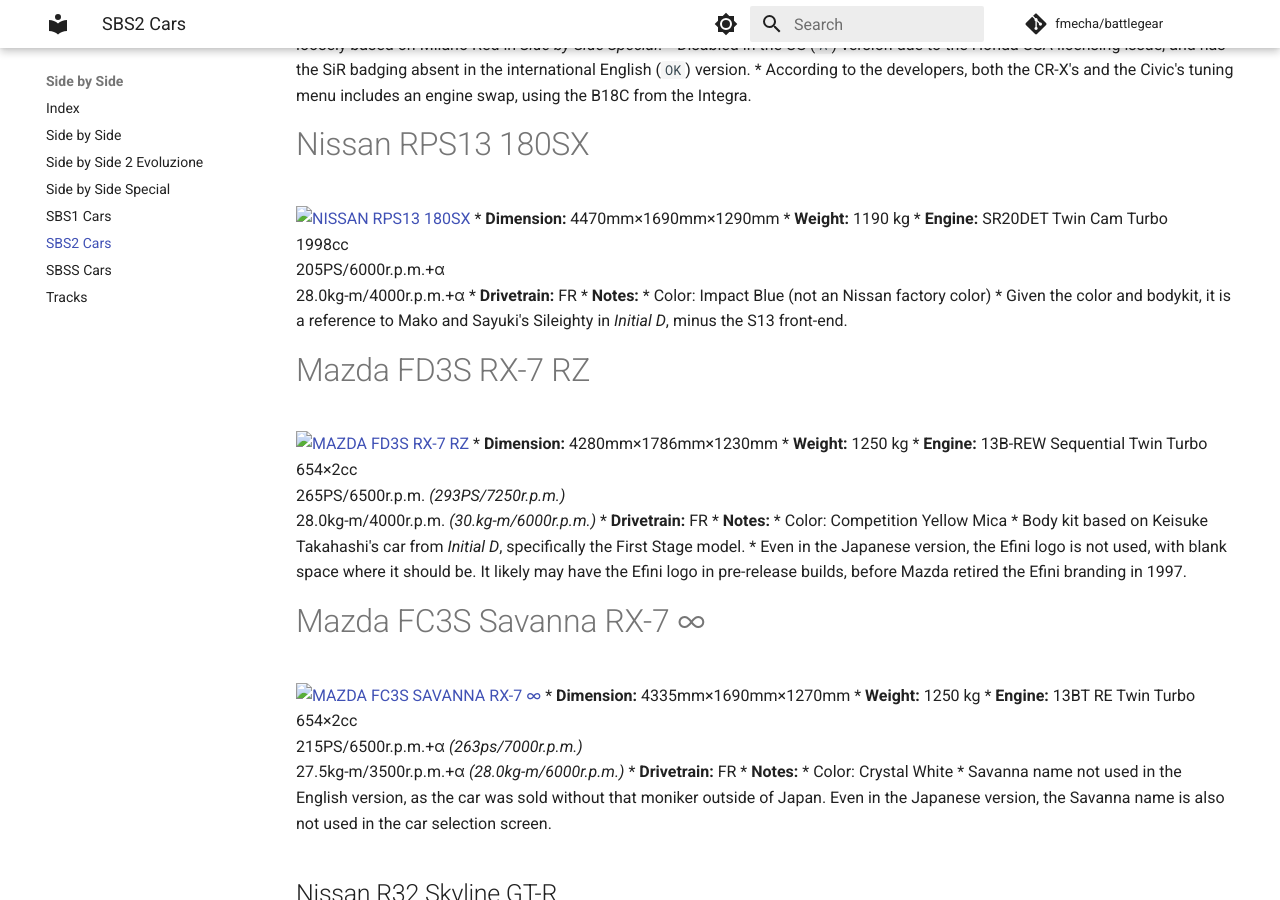
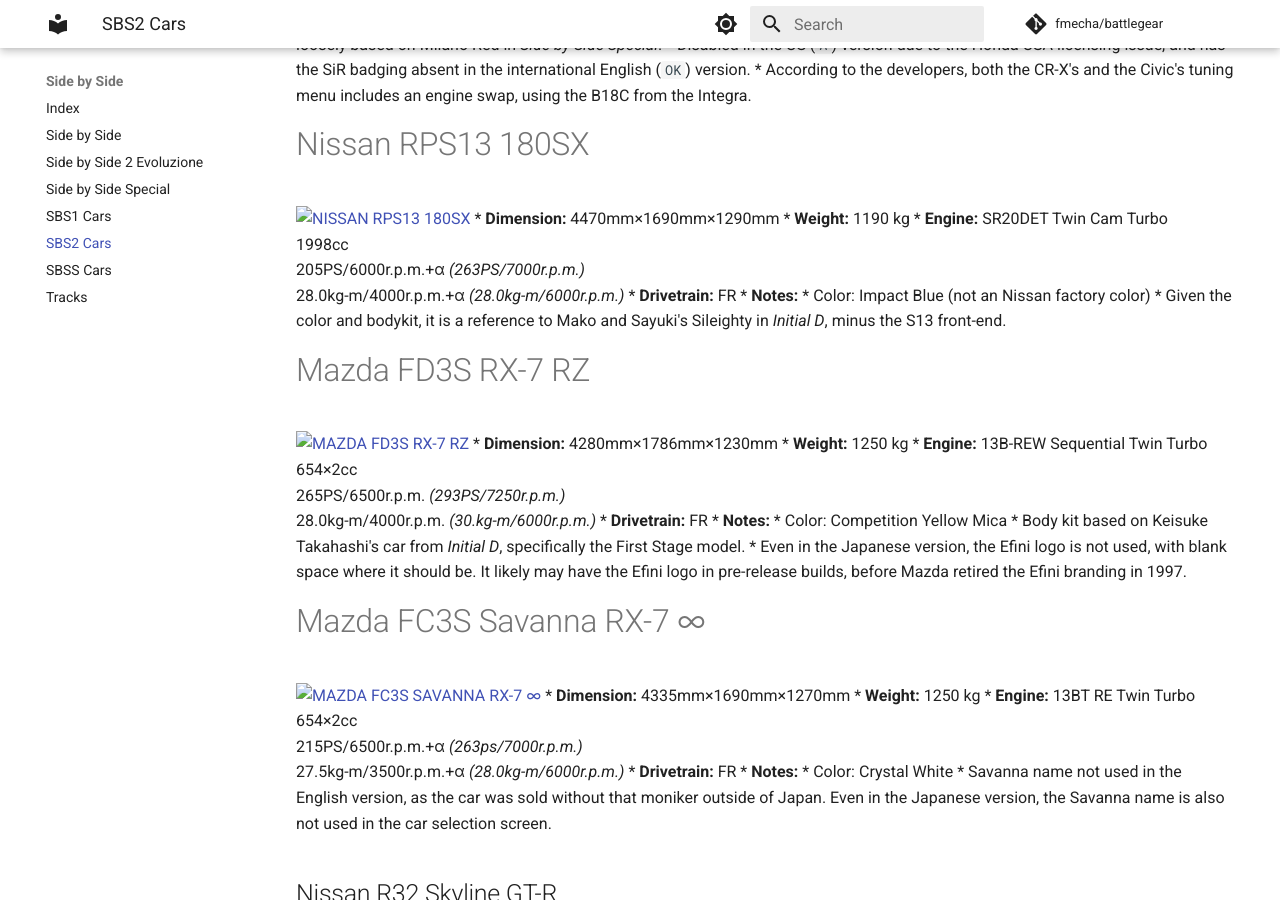
Before and after one commit to FMecha/battlegear, an MkDocs documentation site: the page built from docs/sidebs/sbs2_car.md, in a window 1280 px wide and 900 px high, scrolled down 1552 px. Built offline with MkDocs 1.6.1 and Material for MkDocs 9.7.7, drawn with Linux system fonts in a browser that asks for light colours; comment, search, counter and statistics services are not loaded.

Commit message:
forgot the 180SX tuned specs

```diff
--- a/docs/sidebs/sbs2_car.md
+++ b/docs/sidebs/sbs2_car.md
@@ -74,8 +74,8 @@
 * **Weight:** 1190 kg
 * **Engine:** SR20DET Twin Cam Turbo
     <br>1998cc
-    <br>205PS/6000r.p.m.+α
-    <br>28.0kg-m/4000r.p.m.+α
+    <br>205PS/6000r.p.m.+α *(263PS/7000r.p.m.)*
+    <br>28.0kg-m/4000r.p.m.+α *(28.0kg-m/6000r.p.m.)*
 * **Drivetrain:** FR
 * **Notes:**
   * Color: Impact Blue (not an Nissan factory color)
```
